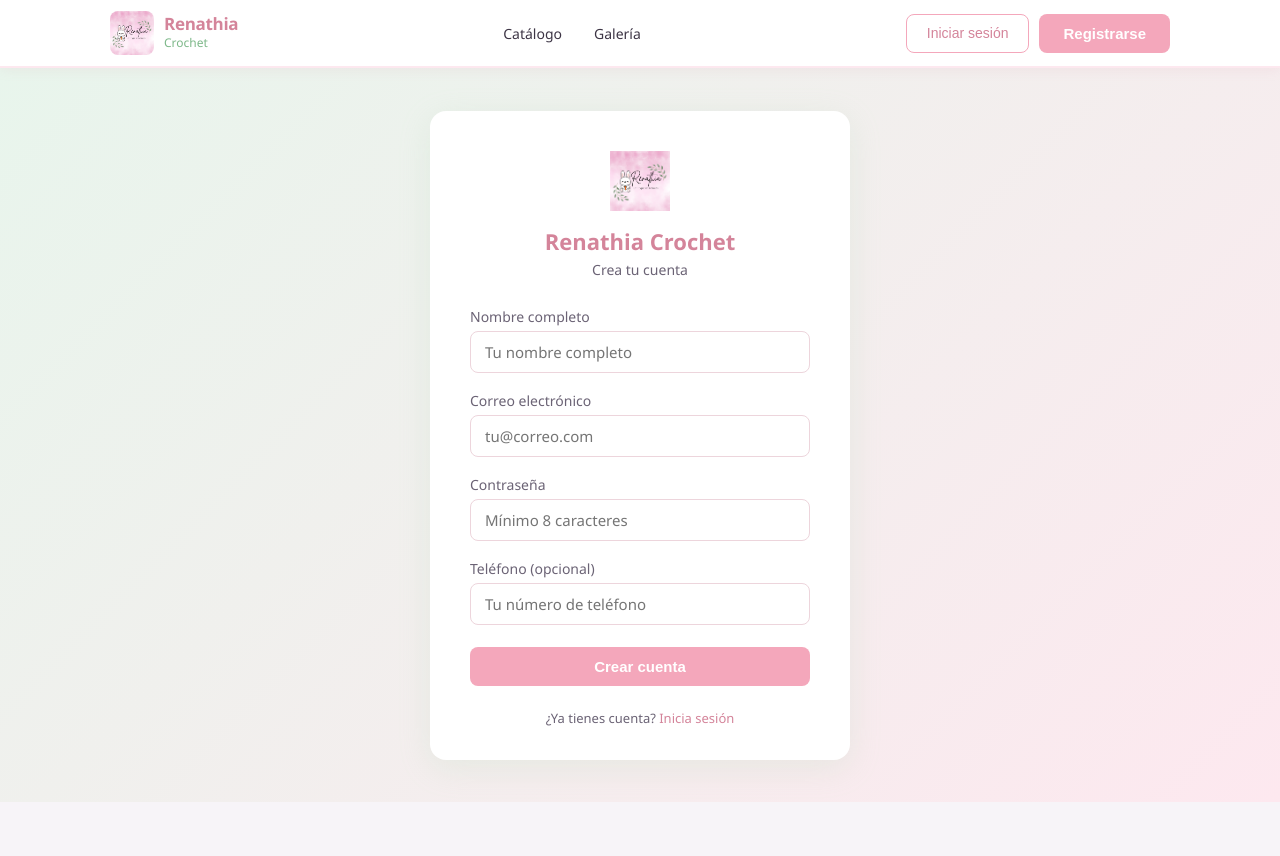
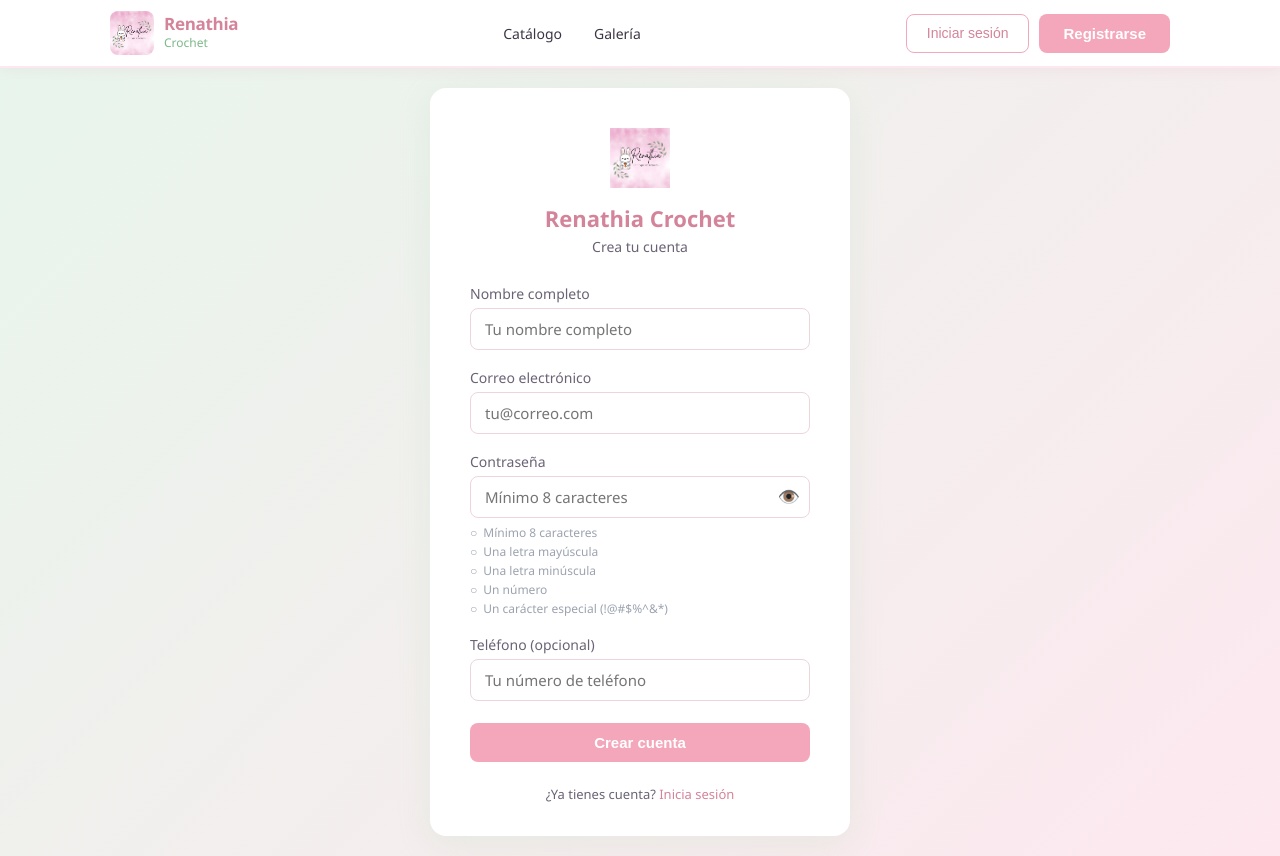
Before and after one commit to nataga-10/renathia-crochet-frontend, a React (Vite) app: page /registro in a window 1280 px wide. Before the commit the page ends 802 px from the top, so only its background shows below. Built offline with nearby package versions, Linux system fonts and the light colour scheme; no server answers.

Commit message:
feat(auth): agregar validación visual de contraseña en RegisterPage y ResetPasswordPage

```diff
--- a/src/pages/auth/RegisterPage.jsx
+++ b/src/pages/auth/RegisterPage.jsx
@@ -4,11 +4,39 @@ import { useNavigate } from "react-router-dom";
 import { useState } from "react";
 import logo from "../../assets/renathia_logo.png";
 
+const PASSWORD_REGEX = /^(?=.*[a-z])(?=.*[A-Z])(?=.*\d)(?=.*[!@#$%^&*]).{8,}$/;
+
+function PasswordRequirements({ value }) {
+  const rules = [
+    { label: "Mínimo 8 caracteres", ok: value.length >= 8 },
+    { label: "Una letra mayúscula", ok: /[A-Z]/.test(value) },
+    { label: "Una letra minúscula", ok: /[a-z]/.test(value) },
+    { label: "Un número", ok: /\d/.test(value) },
+    { label: "Un carácter especial (!@#$%^&*)", ok: /[!@#$%^&*]/.test(value) },
+  ];
+  return (
+    <ul style={reqStyles.list}>
+      {rules.map((r) => (
+        <li key={r.label} style={{ ...reqStyles.item, color: r.ok ? "#16a34a" : "#9ca3af" }}>
+          <span style={{ marginRight: 6 }}>{r.ok ? "✓" : "○"}</span>{r.label}
+        </li>
+      ))}
+    </ul>
+  );
+}
+
+const reqStyles = {
+  list: { listStyle: "none", margin: "6px 0 0", padding: 0 },
+  item: { fontSize: 12, display: "flex", alignItems: "center", marginBottom: 2 },
+};
+
 export default function RegisterPage() {
-  const { register, handleSubmit, formState: { errors } } = useForm();
+  const { register, handleSubmit, watch, formState: { errors } } = useForm();
   const navigate = useNavigate();
   const [mensaje, setMensaje] = useState("");
   const [tipo, setTipo] = useState("");
+  const [showPassword, setShowPassword] = useState(false);
+  const passwordValue = watch("password", "");
 
   const onSubmit = async (data) => {
     try {
@@ -61,14 +89,24 @@ export default function RegisterPage() {
 
           <div className="form-group">
             <label>Contraseña</label>
+            <div style={{ position: "relative" }}>
               <input
-              type="password"
+                type={showPassword ? "text" : "password"}
                 {...register("password", {
                   required: "La contraseña es obligatoria",
-                minLength: { value: 8, message: "Mínimo 8 caracteres" }
+                  pattern: {
+                    value: PASSWORD_REGEX,
+                    message: "La contraseña no cumple los requisitos"
+                  }
                 })}
                 placeholder="Mínimo 8 caracteres"
+                style={{ paddingRight: 44 }}
               />
+              <button type="button" onClick={() => setShowPassword(!showPassword)} style={styles.eyeBtn}>
+                {showPassword ? "🙈" : "👁️"}
+              </button>
+            </div>
+            <PasswordRequirements value={passwordValue} />
             {errors.password && <p className="form-error">{errors.password.message}</p>}
           </div>
 
@@ -138,4 +176,15 @@ const styles = {
     textAlign: "center",
     marginTop: 20,
   },
+  eyeBtn: {
+    position: "absolute",
+    right: 10,
+    top: "50%",
+    transform: "translateY(-50%)",
+    background: "none",
+    border: "none",
+    cursor: "pointer",
+    fontSize: 18,
+    padding: 0,
+  },
 };
--- a/src/pages/auth/ResetPasswordPage.jsx
+++ b/src/pages/auth/ResetPasswordPage.jsx
@@ -3,6 +3,32 @@ import { useNavigate, useSearchParams } from "react-router-dom";
 import { useState } from "react";
 import { resetPassword } from "../../services/authService";
 import logo from "../../assets/renathia_logo.png";
+
+const PASSWORD_REGEX = /^(?=.*[a-z])(?=.*[A-Z])(?=.*\d)(?=.*[!@#$%^&*]).{8,}$/;
+
+function PasswordRequirements({ value }) {
+  const rules = [
+    { label: "Mínimo 8 caracteres", ok: value.length >= 8 },
+    { label: "Una letra mayúscula", ok: /[A-Z]/.test(value) },
+    { label: "Una letra minúscula", ok: /[a-z]/.test(value) },
+    { label: "Un número", ok: /\d/.test(value) },
+    { label: "Un carácter especial (!@#$%^&*)", ok: /[!@#$%^&*]/.test(value) },
+  ];
+  return (
+    <ul style={reqStyles.list}>
+      {rules.map((r) => (
+        <li key={r.label} style={{ ...reqStyles.item, color: r.ok ? "#16a34a" : "#9ca3af" }}>
+          <span style={{ marginRight: 6 }}>{r.ok ? "✓" : "○"}</span>{r.label}
+        </li>
+      ))}
+    </ul>
+  );
+}
+
+const reqStyles = {
+  list: { listStyle: "none", margin: "6px 0 0", padding: 0 },
+  item: { fontSize: 12, display: "flex", alignItems: "center", marginBottom: 2 },
+};
 
 /**
  * Página de restablecimiento de contraseña.
@@ -62,13 +88,17 @@ export default function ResetPasswordPage() {
                   style={{ paddingRight: 44 }}
                   {...register("newPassword", {
                     required: "La contraseña es obligatoria",
-                    minLength: { value: 8, message: "Mínimo 8 caracteres" },
+                    pattern: {
+                      value: PASSWORD_REGEX,
+                      message: "La contraseña no cumple los requisitos"
+                    }
                   })}
                 />
                 <button type="button" onClick={() => setShowPassword(!showPassword)} style={styles.eyeBtn}>
                   {showPassword ? "🙈" : "👁️"}
                 </button>
               </div>
+              <PasswordRequirements value={watch("newPassword") ?? ""} />
               {errors.newPassword && <p className="form-error">{errors.newPassword.message}</p>}
             </div>
 
```
Lines whose indentation alone changed are shown as unchanged.
